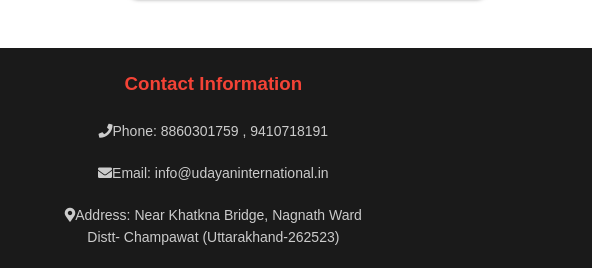
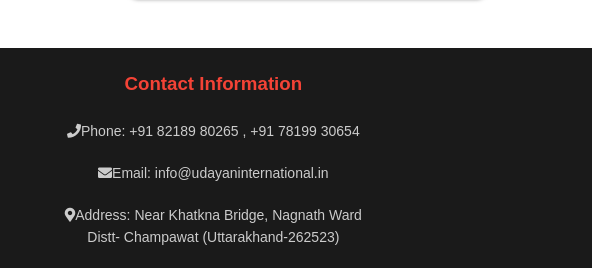
Before and after one commit to ashmit0409/UdayanSchoolWebsite, a plain HTML site: page index.html in a window 1280 px wide. Shown: the part 2973-3241 px from the top of the page, 0-592 px from the left. Drawn offline with Linux system fonts and the light colour scheme.

Commit message:
Update index.html

```diff
--- a/index.html
+++ b/index.html
@@ -112,7 +112,7 @@
         <div class="footer-content">
             <div class="contact-info">
                 <h3>Contact Information</h3>
-                <p><i class="fas fa-phone"></i>Phone: 8860301759 , 9410718191</p>
+                <p><i class="fas fa-phone"></i>Phone: +91 82189 80265 , +91 78199 30654</p>
                 <p><i class="fas fa-envelope"></i>Email: info@udayaninternational.in</p>
                 <p><i class="fas fa-map-marker-alt"></i>Address: Near Khatkna Bridge, Nagnath Ward <br> Distt- Champawat (Uttarakhand-262523)</p>
             </div>
```
